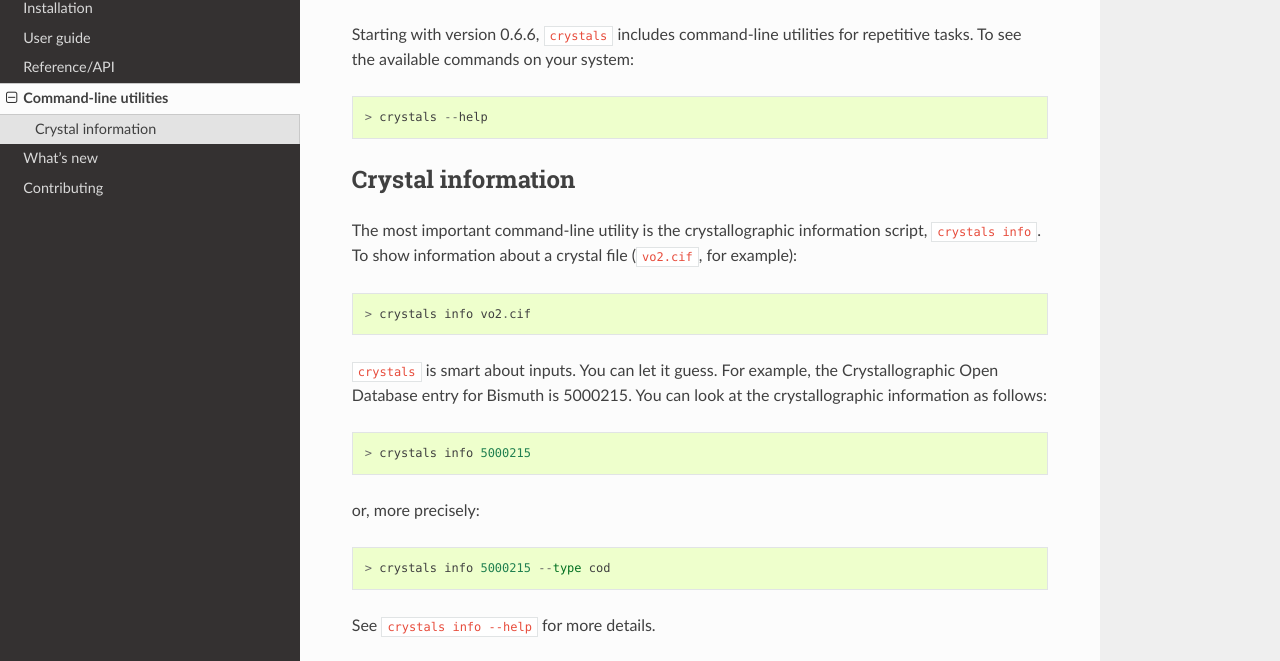
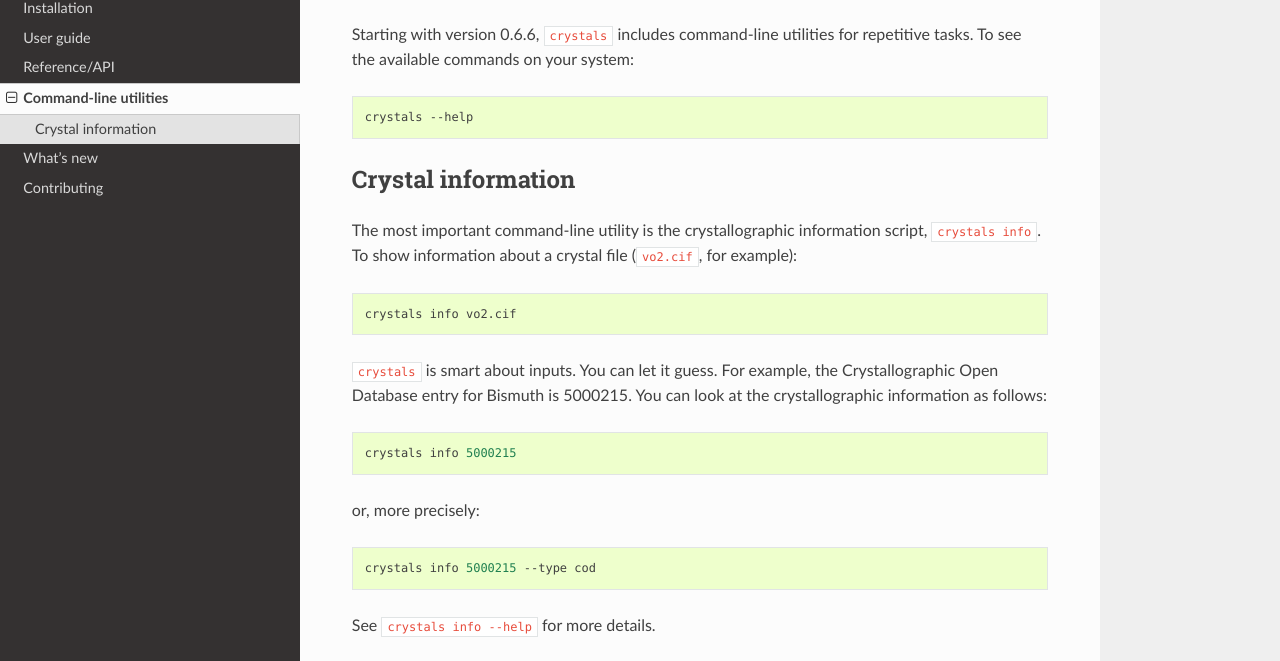
Before and after one commit to LaurentRDC/crystals, a Sphinx documentation site: the page built from docs/cmdline.rst, in a window 1280 px wide and 965 px high. Shown: the part 137-798 px from the top of the window. Built offline with Sphinx 7.4.7 and the Read the Docs theme 2.0.0, drawn with Linux system fonts in a browser that asks for light colours.

Commit message:
DOC: formatting

```diff
--- a/docs/cmdline.rst
+++ b/docs/cmdline.rst
@@ -5,25 +5,33 @@ Command-line utilities
 **********************
 
 Starting with version 0.6.6, ``crystals`` includes command-line utilities for repetitive tasks. To see the available commands
-on your system::
+on your system:
 
-    > crystals --help
+.. code:: bash
+
+    crystals --help
 
 Crystal information
 -------------------
 
 The most important command-line utility is the crystallographic information script, ``crystals info``.
-To show information about a crystal file (``vo2.cif``, for example)::
+To show information about a crystal file (``vo2.cif``, for example):
 
-    > crystals info vo2.cif
+.. code:: bash
+
+    crystals info vo2.cif
 
 ``crystals`` is smart about inputs. You can let it guess. For example, the Crystallographic Open Database
-entry for Bismuth is 5000215. You can look at the crystallographic information as follows::
+entry for Bismuth is 5000215. You can look at the crystallographic information as follows:
 
-    > crystals info 5000215
+.. code:: bash
 
-or, more precisely::
+    crystals info 5000215
 
-    > crystals info 5000215 --type cod
+or, more precisely:
+
+.. code:: bash
+
+    crystals info 5000215 --type cod
 
 See ``crystals info --help`` for more details.
```
